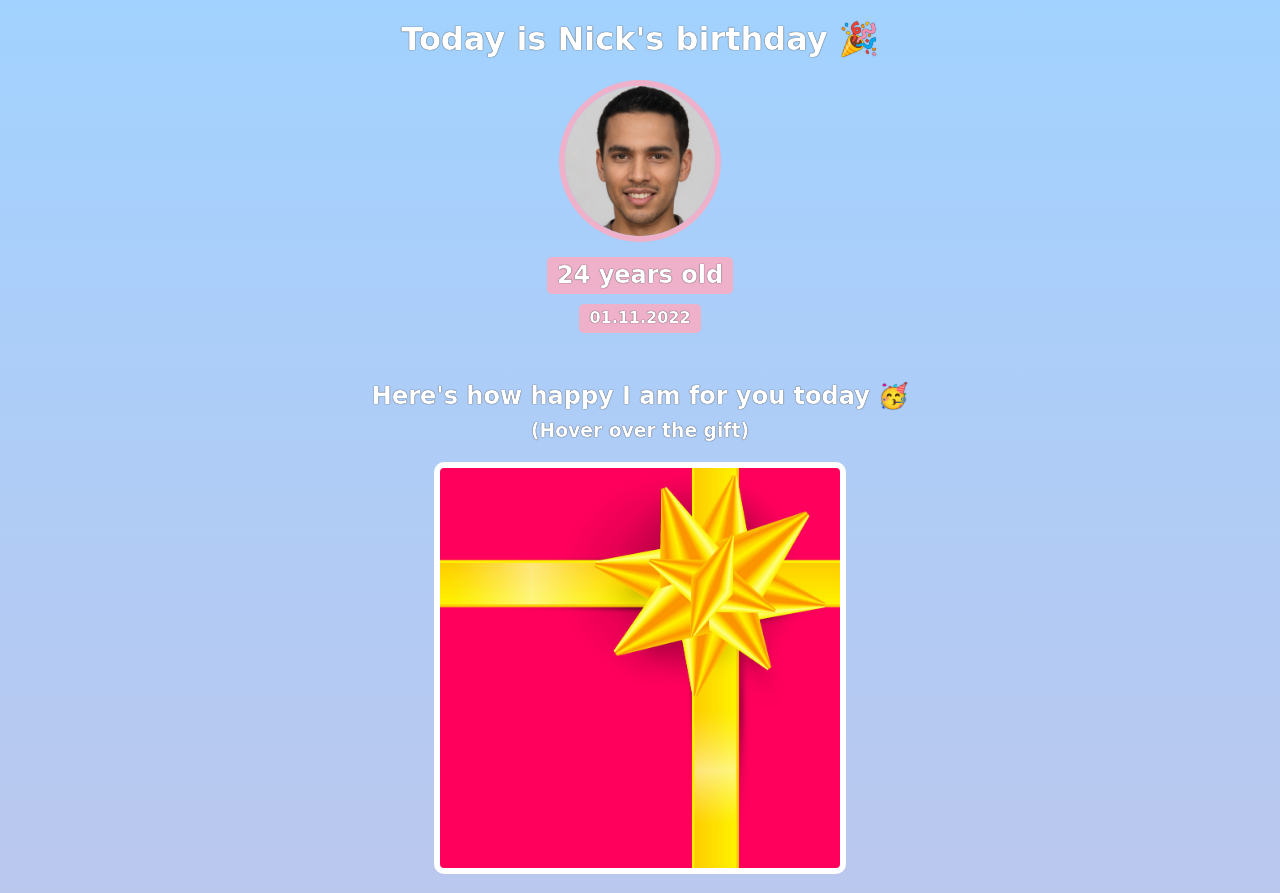
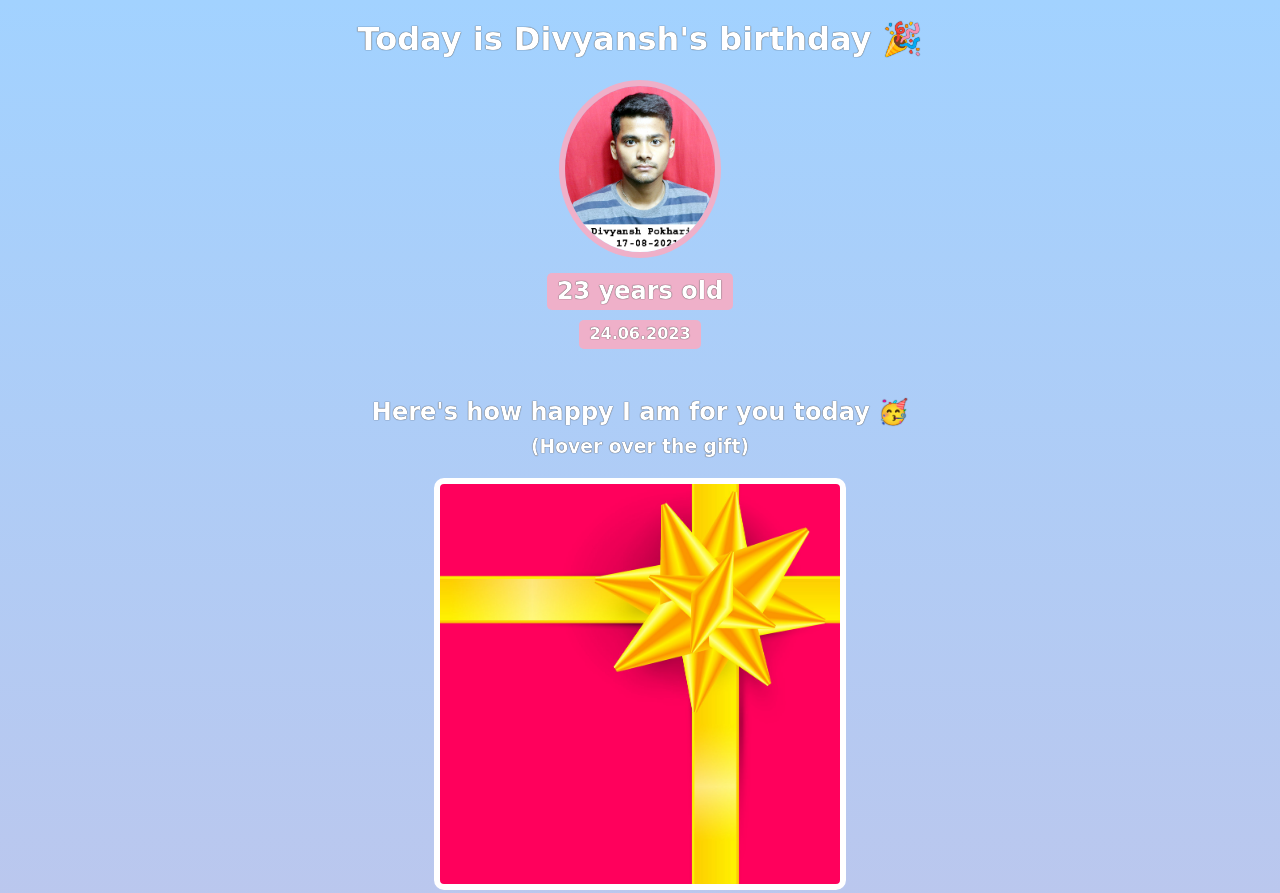
Before and after one commit to Divyansh024/birthday-gift, a website built with Vite: page index.html in a window 1280 px wide. Shown: the top 893 px of the page. Built offline with nearby package versions, Linux system fonts and the light colour scheme; a web font is replaced by a local one.

Commit message:
change is good

```diff
--- a/index.html
+++ b/index.html
@@ -7,10 +7,10 @@
     </head>
     <body>
         <div id="header">
-            <h1>Today is Nick's birthday 🎉</h1>
-            <img id="bff-img" src="images/nick.jpg">
-            <h2 id="bday-age">24 years old</h2>
-            <h4 id="bday-date">01.11.2022</h4>
+            <h1>Today is Divyansh's birthday 🎉</h1>
+            <img id="bff-img" src="IMG_1928 copy.jpg">
+            <h2 id="bday-age">23 years old</h2>
+            <h4 id="bday-date">24.06.2023</h4>
         </div>
 
         <div class="gift-section">
```
Also changed, not shown: IMG_1928 copy.jpg (added).
